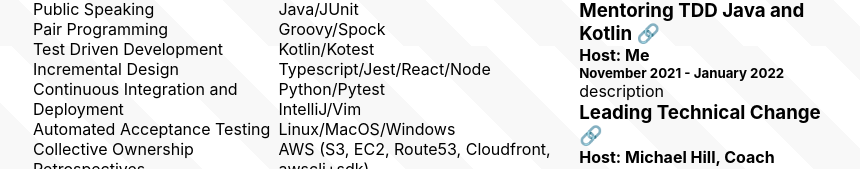
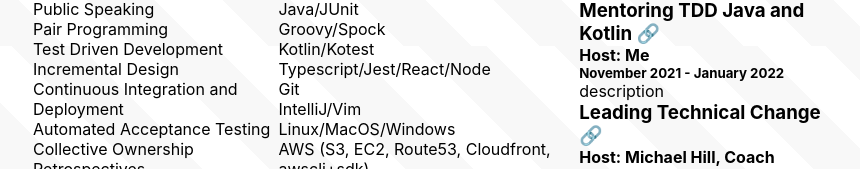
Before and after one commit to arctair/resume, a React (Create React App) app in the folder webapp/: page /prime in a window 1280 px wide. Shown: the part 754-923 px from the top of the page, without its empty margins (207-1067 px from the left). Built offline with nearby package versions, Linux system fonts and the light colour scheme.

Commit message:
replace python with git

```diff
--- a/webapp/src/resumes/Prime.tsx
+++ b/webapp/src/resumes/Prime.tsx
@@ -1,4 +1,3 @@
-import Columns from '../components/Columns'
 import Course from '../components/Course'
 import Education from '../components/Education'
 import Experience from '../components/Experience'
@@ -125,7 +124,7 @@ export default function App() {
             'Groovy/Spock',
             'Kotlin/Kotest',
             'Typescript/Jest/React/Node',
-            'Python/Pytest',
+            'Git',
             'IntelliJ/Vim',
             'Linux/MacOS/Windows',
             'AWS (S3, EC2, Route53, Cloudfront, awscli+sdk)',
```
